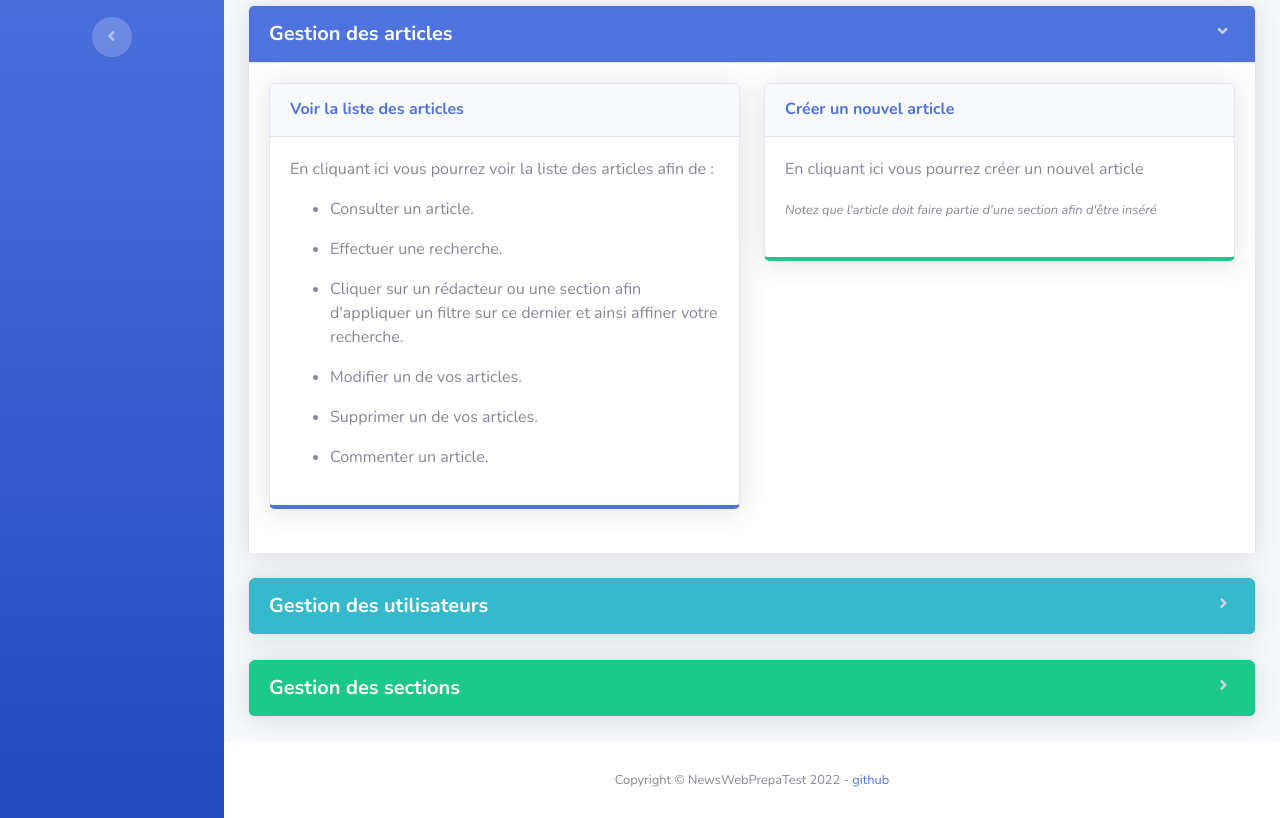
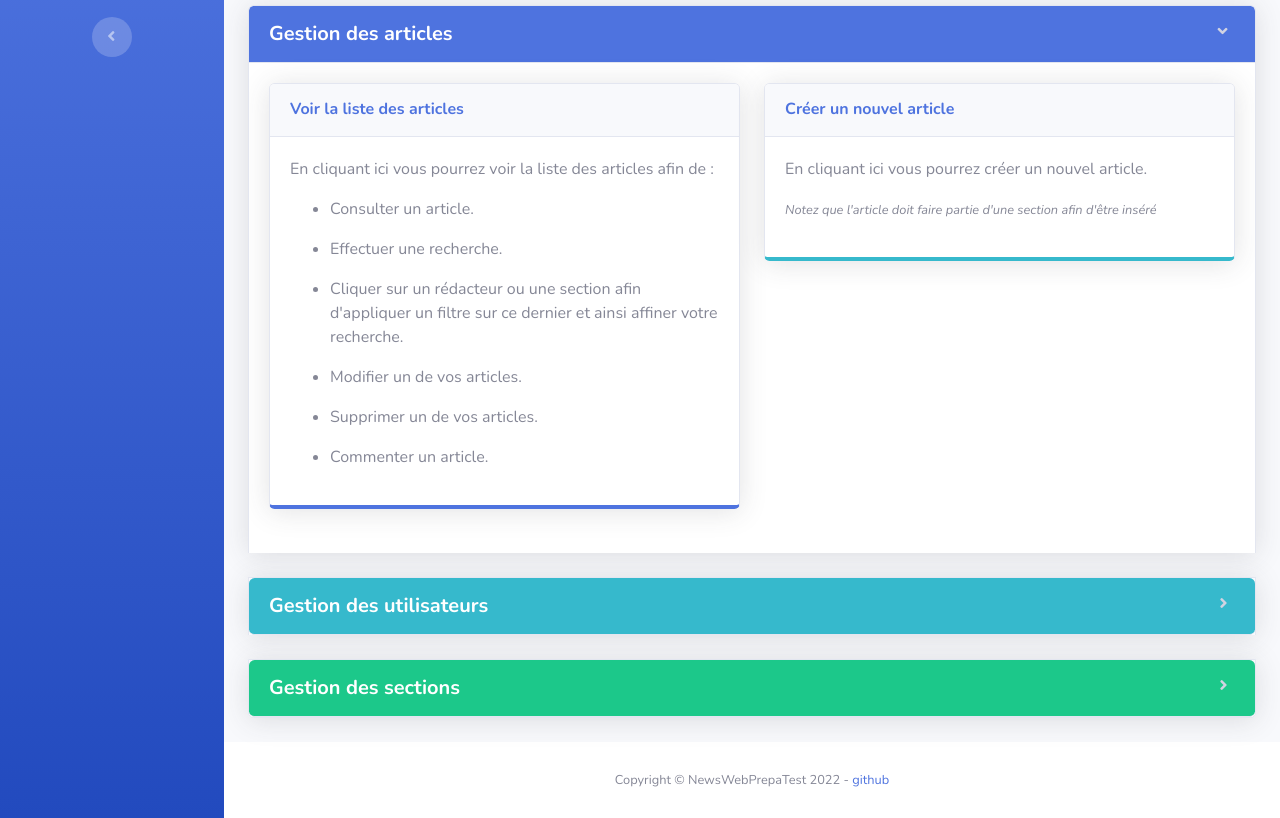
Before and after one commit to WebDevCF2m2021/NewsWebPrepaTest, a PHP site: template view/private/homepage.template.html.twig in a window 1280 px wide. Shown: the part 199-1017 px from the top of the page. Run offline with PHP 8.4, Linux system fonts and the light colour scheme; the template is opened without the code that fills it, so the values that code supplies are empty; some libraries are stand-ins or nearby versions.

Commit message:
homepage info section

```diff
--- a/view/private/homepage.template.html.twig
+++ b/view/private/homepage.template.html.twig
@@ -39,12 +39,12 @@
                         </div>
                         <div class="col-lg-6">
                             <a href="?addArticle" class="text-decoration-none">
-                                <div id="wrap-text" class="card shadow mb-4 border-bottom-success">
+                                <div id="wrap-text" class="card shadow mb-4 border-bottom-info">
                                     <div class="card-header py-3">
                                         <h6 class="m-0 font-weight-bold">Créer un nouvel article</h6>
                                     </div>
                                     <div class="card-body text-secondary">
-                                        <p>En cliquant ici vous pourrez créer un nouvel article <br/></p>
+                                        <p>En cliquant ici vous pourrez créer un nouvel article.<br/></p>
                                         <p class="font-italic"><small>Notez que l'article doit faire partie d'une section afin d'être inséré</small></p>
                                     </div>
                                 </div>
@@ -66,7 +66,7 @@
                         <div class="row row-eq">
                             <div class="col-lg-6">
                                 <a href="?viewUsers" class="text-decoration-none">
-                                    <div id="wrap-text" class="card shadow mb-4 border-bottom-primary">
+                                    <div id="wrap-text" class="card shadow mb-4 border-bottom-info">
                                         <div class="card-header py-3">
                                             <h6 class="m-0 font-weight-bold">Voir la liste des utilisateurs</h6>
                                         </div>
@@ -74,6 +74,7 @@
                                             <p>En cliquant ici vous pourrez voir la liste des utilisateurs afin de : <br/></p>
                                             <ul>
                                                 <li><p>Consulter un utilisateur et ses droits.</p></li>
+                                                <li><p>Consulter un utilisateur avec la liste de ses articles/commentaires s'il en a écrit.</p></li>
                                                 <li><p>Effectuer une recherche.</p></li>
                                                 <li><p>Modifier les droits d'un utilisateur.</p></li>
                                                 <li><p>Activer un utilisateur.</p></li>
@@ -90,7 +91,7 @@
                                             <h6 class="m-0 font-weight-bold">Créer un nouvel utilisateur de test</h6>
                                         </div>
                                         <div class="card-body text-secondary">
-                                            <p>En cliquant ici vous pourrez créer un nouvel utilisateur de test<br/></p>
+                                            <p>En cliquant ici vous pourrez créer un nouvel utilisateur de test.<br/></p>
                                             <p class="font-italic"><small>Notez bien le mot-de-passe!</small></p>
                                         </div>
                                     </div>
@@ -110,34 +111,29 @@
                     <div class="card-body">
                         <div class="row row-eq">
                             <div class="col-lg-6">
-                                <a href="" class="text-decoration-none">
-                                    <div id="wrap-text" class="card shadow mb-4 border-bottom-primary">
+                                <a href="?viewSection" class="text-decoration-none">
+                                    <div id="wrap-text" class="card shadow mb-4 border-bottom-success">
                                         <div class="card-header py-3">
-                                            <h6 class="m-0 font-weight-bold">Voir la liste des articles</h6>
+                                            <h6 class="m-0 font-weight-bold">Voir la liste des sections</h6>
                                         </div>
                                         <div class="card-body text-secondary">
-                                            <p>En cliquant ici vous pourrez voir la liste des articles afin de : <br/></p>
+                                            <p>En cliquant ici vous pourrez voir la liste des sections afin de : <br/></p>
                                             <ul>
-                                                <li><p>Consulter un article.</p></li>
-                                                <li><p>Effectuer une recherche.</p></li>
-                                                <li><p>Cliquer sur un rédacteur ou une section afin d'appliquer un filtre sur ce dernier et ainsi affiner votre recherche.</p></li>
-                                                <li><p>Modifier un de vos articles.</p></li>
-                                                <li><p>Supprimer un de vos articles.</p></li>
-                                                <li><p>Commenter un article.</p></li>
+                                                <li><p>Consulter une section et voir les articles présent dans celle-ci.</p></li>
+                                                <li><p>Modifier les informations d'une section</p></li>
                                             </ul>
                                         </div>
                                     </div>
                                 </a>
                             </div>
                             <div class="col-lg-6">
-                                <a href="" class="text-decoration-none">
-                                    <div id="wrap-text" class="card shadow mb-4 border-bottom-success">
+                                <a href="?addSection" class="text-decoration-none">
+                                    <div id="wrap-text" class="card shadow mb-4 border-bottom-warning">
                                         <div class="card-header py-3">
-                                            <h6 class="m-0 font-weight-bold">Créer un nouvel article</h6>
+                                            <h6 class="m-0 font-weight-bold">Créer une nouvelle section</h6>
                                         </div>
                                         <div class="card-body text-secondary">
-                                            <p>En cliquant ici vous pourrez créer un nouvel article <br/></p>
-                                            <p class="font-italic"><small>Notez que l'article doit faire partie d'une section afin d'être inséré</small></p>
+                                            <p>En cliquant ici vous pourrez créer une nouvelle section. <br/></p>
                                         </div>
                                     </div>
                                 </a>
```
